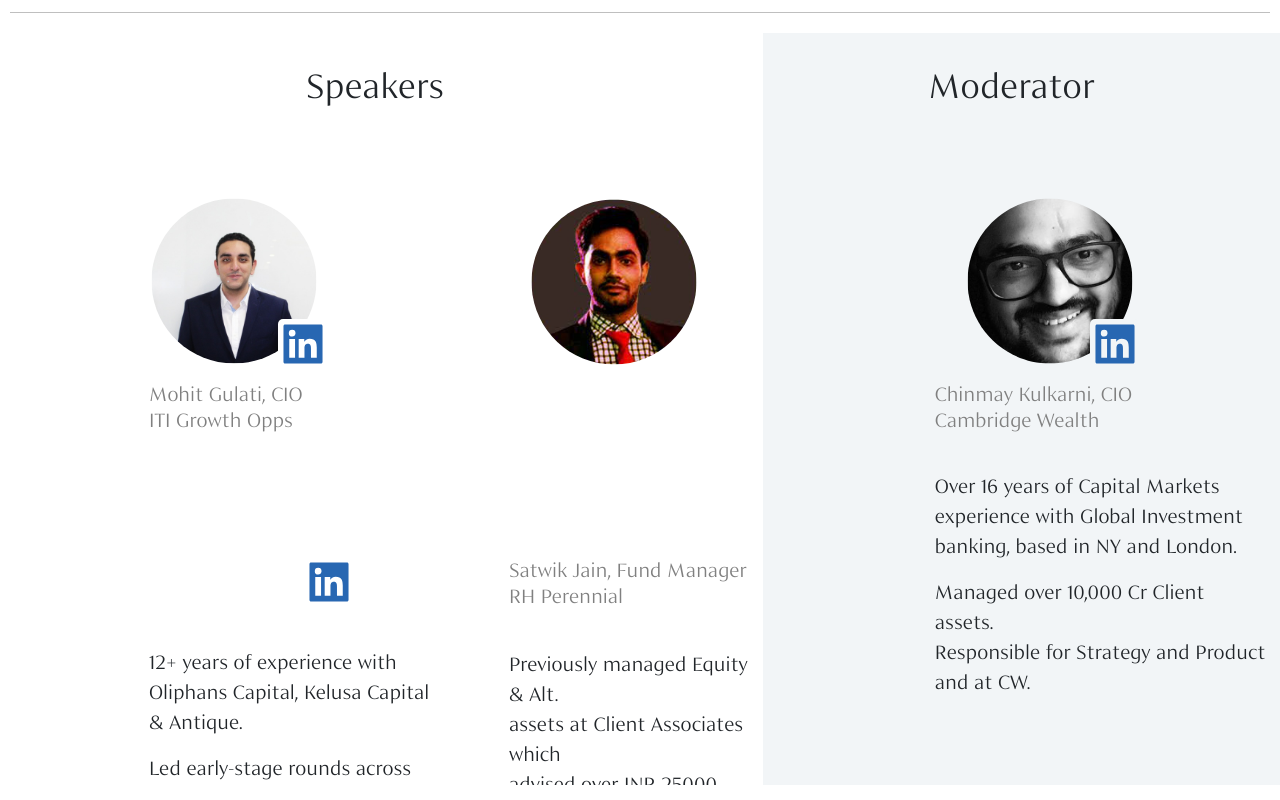
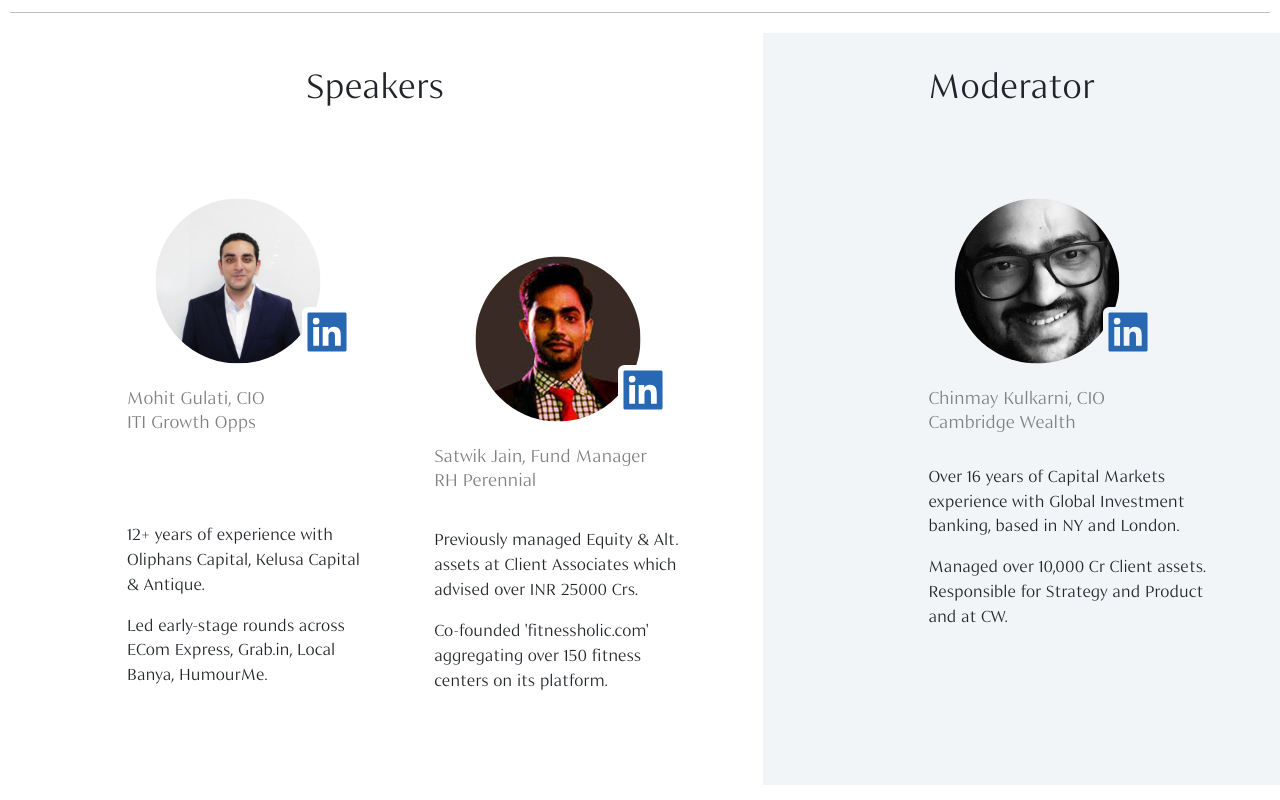
Before and after one commit to Sohan710/CW_webinar, a React (Create React App) app: page / in a window 1280 px wide. Shown: the part 760-1560 px from the top of the page. Built offline with nearby package versions, Linux system fonts and the light colour scheme.

Commit message:
Layout v1.4

```diff
--- a/src/components/Secondleft.css
+++ b/src/components/Secondleft.css
@@ -7,88 +7,87 @@
 
 }
 .pic4{
-    margin-left: 60px;
-
+  margin-left: 5vw;
+  margin-top: 0vw;
 }
 .pic5{
-    margin-left: 440px;
-    margin-top: -341px;
+  margin-left: 30vw;
+  margin-top: -21.6vw;
 }
 
 #icon1{
-    margin-top: 125px;
-    margin-left: -135px;
-    border-radius: 5px;
+  margin-top: 8vw;
+  margin-left: -9vw;
+  border-radius: 0.5vw;
   background: white;
-    border-width: -15px;
+  border-width: 0vw;
 }
 
 #icon2{
-    margin-top: 125px;
-    margin-left: -135px;
-    border-radius: 5px;
+  margin-top: 8vw;
+  margin-left: -9vw;
+  border-radius: 0.5vw;
   background: white;
-    border-width: -15px;
+  border-width: 0vw;
 }
 
 
 .text_data{
   font-family: 'BegumSans';
-    font-size: 20px;
+  font-size: 1.4vw;
   text-align: left;
-    margin-top: -50px;
-    margin-left: 150px;
-    padding-bottom: 20px;
+  margin-top: -3.5vw;
+  margin-left: 10vw;
+  padding-bottom: 1vw;
   color: #808080;
 }
 #tx1{
-      margin-top: -20px;
+    margin-top: -1.5vw;
     font-family: 'BegumSans';
     color: #808080;
 }
 
 .text_data1{
   font-family: 'BegumSans';
-    font-size: 20px;
+  font-size: 1.4vw;
   text-align: left;
-    margin-top: -50px;
-    margin-left: 510px;
-    padding-bottom: 20px;
+  margin-top: -3.5vw;
+  margin-left: 34vw;
+  padding-bottom: 1vw;
   color: #808080;
 }
 #tx2{
-      margin-top: -20px;
+    margin-top: -1.5vw;
     font-family: 'BegumSans';
     color: #808080;
 }
 
 .left_text{
   font-family: 'BegumSans';
-    font-size: 20px;
+  font-size: 1.3vw;
   text-align: left;
-    margin-top: 0px;
-    margin-left: 150px;
-    padding-bottom: 20px;
+  margin-top: 0vw;
+  margin-left: 10vw;
+  padding-bottom: 1.2vw;
 }
 #tx3{
-      margin-top: -20px;
+    margin-top: -1.5vw;
     font-family: 'BegumSans';
     color: #808080;
 }
 
 .right_text{
   font-family: 'BegumSans';
-    font-size: 20px;
+  font-size: 1.3vw;
   text-align: left;
-    margin-top: -230px;
-    margin-left: 510px;
-    padding-bottom: 20px;
+  margin-top: -15vw;
+  margin-left: 34vw;
+  padding-bottom: 1.2vw;
 }
 #tx4{
-      margin-top: -20px;
+    margin-top: -1.5vw;
     font-family: 'BegumSans';
 }
-
   @media screen and (max-width: 800px) {
     .pic4{
       margin-left: 8vw;
--- a/src/components/Secondright.css
+++ b/src/components/Secondright.css
@@ -9,56 +9,45 @@
 
 }
 .ck {
-    margin-left: 100px;
+  margin-left: 6.8vw;
+  margin-top: 0vw;
 }
 .text_center {
   font-family: 'BegumSans';
-    font-size: 20px;
+  font-size: 1.4vw;
   text-align: left;
-    margin-top: -50px;
-    margin-left: 160px;
-    padding-bottom: 20px;
+  margin-top: -3.5vw;
+  margin-left: 12vw;
+  padding-bottom: 1vw;
   color: #808080;
 
 }
-/*
-.text2 {
-
-    font-family: 'BegumSans-light';
-    font-size: 22px;
-    margin-top: 30px;
-    margin-left: 20px;
-    color: #000;
-    text-align: left;
-} */
-
 #tx3{
-    margin-top: -20px;
+  margin-top: -1.5vw;
   font-family: 'BegumSans';
   color: #808080;
 }
 .center_text{
   font-family: 'BegumSans';
-    font-size: 20px;
+  font-size: 1.3vw;
   text-align: left;
   margin-top: 0px;
-    margin-left: 160px;
-    padding-bottom: 20px;
+  margin-left: 12vw;
+  padding-bottom: 1.2vw;
 }
 #tx4{
-    margin-top: -20px;
+  margin-top: -1.5vw;
   font-family: 'BegumSans';
   color: #808080;
 }
 
 #icon{
-    margin-top: 125px;
-    margin-left: -135px;
-    border-radius: 5px;
+  margin-top: 8vw;
+  margin-left: -8.5vw;
+  border-radius: 0.5vw;
   background: #f2f5f7;
-    border-width: -15px;
+  border-width: 0vw;
 }
-
 
   @media screen and (max-width: 800px) {
     .ck {
```
Lines whose indentation alone changed are shown as unchanged.
